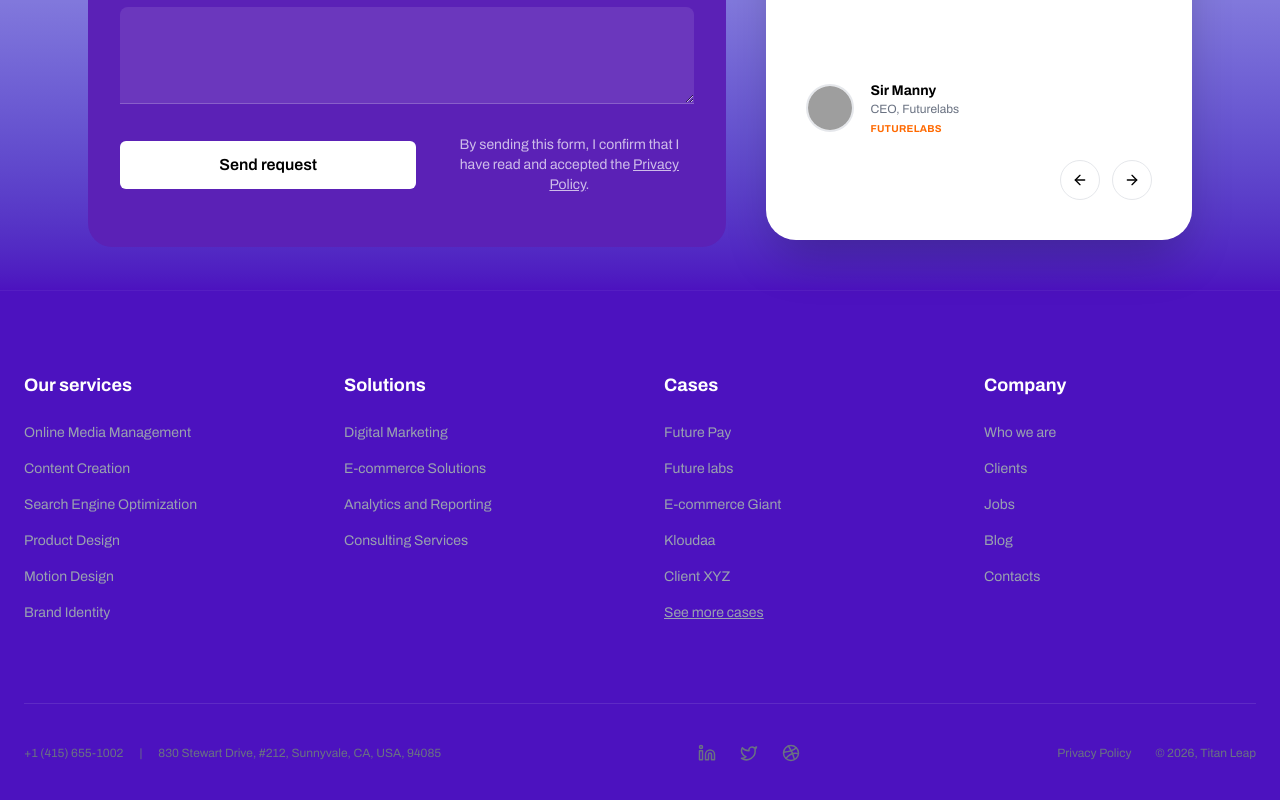
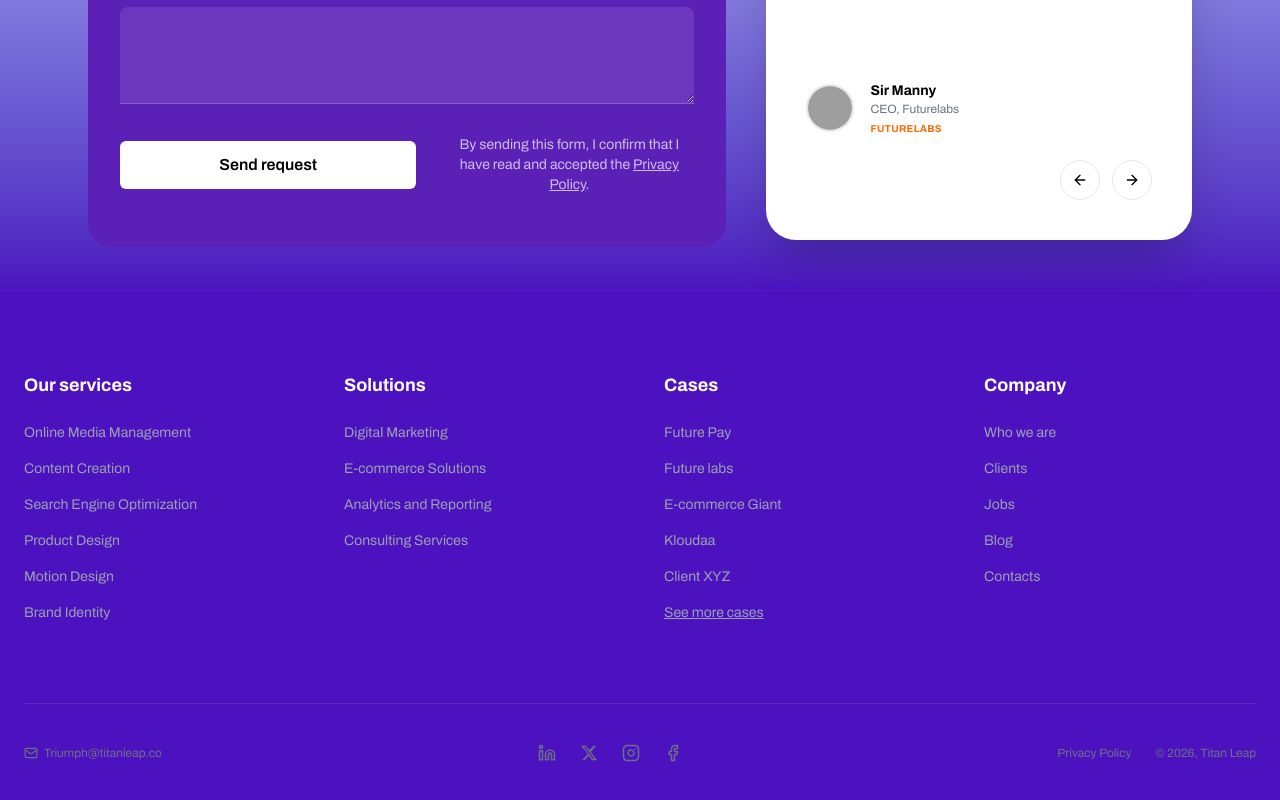
Before and after one commit to Femi-Benjamin/Titan-leap, a React (Vite) app: page / in a window 1280 px wide. Shown: the part 5487-6287 px from the top of the page. Built offline with nearby package versions, Linux system fonts and the light colour scheme; grey boxes are pictures that could not be loaded.

Commit message:
feat: add new Footer component and Portfolio page with animated statistics

```diff
--- a/src/Layouts/Footer.tsx
+++ b/src/Layouts/Footer.tsx
@@ -1,5 +1,18 @@
 import React from "react";
-import { Linkedin, Twitter, Dribbble } from "lucide-react";
+import { Linkedin, Instagram, Facebook, Mail } from "lucide-react";
+
+// X (Twitter) SVG icon since lucide-react's Twitter icon is the old bird logo
+const XIcon = ({ size = 18 }: { size?: number }) => (
+  <svg
+    width={size}
+    height={size}
+    viewBox="0 0 24 24"
+    fill="currentColor"
+    aria-hidden="true"
+  >
+    <path d="M18.244 2.25h3.308l-7.227 8.26 8.502 11.24H16.17l-4.714-6.231-5.401 6.231H2.746l7.73-8.835L1.254 2.25H8.08l4.259 5.632L18.244 2.25Zm-1.161 17.52h1.833L7.084 4.126H5.117L17.083 19.77Z" />
+  </svg>
+);
 
 const Footer: React.FC = () => {
   return (
@@ -201,20 +214,51 @@ const Footer: React.FC = () => {
 
         <div className="border-t border-white/10 pt-10 flex flex-col md:flex-row items-center justify-between gap-6 text-xs text-gray-500">
           <div className="flex items-center gap-4 order-2 md:order-1">
-            <span>+1 (415) 655-1002</span>
-            <span className="hidden md:inline">|</span>
-            <span>830 Stewart Drive, #212, Sunnyvale, CA, USA, 94085</span>
+            <a
+              href="mailto:Triumph@titanleap.co"
+              className="hover:text-accent-yellow transition-colors flex items-center gap-1.5"
+            >
+              <Mail size={14} />
+              <span>Triumph@titanleap.co</span>
+            </a>
           </div>
 
           <div className="flex items-center gap-6 order-1 md:order-2">
-            <a href="#" className="hover:text-white transition-colors">
+            <a
+              href="https://www.linkedin.com/company/100059033/admin/dashboard/"
+              target="_blank"
+              rel="noopener noreferrer"
+              className="hover:text-white transition-colors"
+              aria-label="LinkedIn"
+            >
               <Linkedin size={18} />
             </a>
-            <a href="#" className="hover:text-white transition-colors">
-              <Twitter size={18} />
+            <a
+              href="https://x.com/Titanleapagency"
+              target="_blank"
+              rel="noopener noreferrer"
+              className="hover:text-white transition-colors"
+              aria-label="X (Twitter)"
+            >
+              <XIcon size={18} />
             </a>
-            <a href="#" className="hover:text-white transition-colors">
-              <Dribbble size={18} />
+            <a
+              href="https://www.instagram.com/titanleapagency/"
+              target="_blank"
+              rel="noopener noreferrer"
+              className="hover:text-white transition-colors"
+              aria-label="Instagram"
+            >
+              <Instagram size={18} />
+            </a>
+            <a
+              href="https://www.facebook.com/profile.php?id=61586492704181"
+              target="_blank"
+              rel="noopener noreferrer"
+              className="hover:text-white transition-colors"
+              aria-label="Facebook"
+            >
+              <Facebook size={18} />
             </a>
           </div>
 
--- a/src/Pages/Portfolio.tsx
+++ b/src/Pages/Portfolio.tsx
@@ -79,7 +79,8 @@ const StatItem = ({
 const cases = [
   {
     client: "Kloudaa",
-    videoId: "zDrMw4qObng",
+    videoType: "drive" as const,
+    videoId: "1-O6PwdH8Sf8sEwjhRe2FdIQBHfuOQTb5",
     stats: [
       {
         value: 320,
@@ -113,6 +114,7 @@ const cases = [
   },
   {
     client: "Ship bubble",
+    videoType: "youtube" as const,
     videoId: "3IHXNbRLZRo",
     stats: [
       {
@@ -145,7 +147,8 @@ const cases = [
   },
   {
     client: "Ibom Air",
-    videoId: "yIQd2Ya0ZKI",
+    videoType: "drive" as const,
+    videoId: "1N0o5-OcsTPIIpTL8PmR6WB51vwERTQX-",
     stats: [
       {
         value: 12,
@@ -178,7 +181,8 @@ const cases = [
   },
   {
     client: "Xebit",
-    videoId: "ibJtpgC4oRM",
+    videoType: "drive" as const,
+    videoId: "1Dkolf65A7UVZx2y8b1gEemKee7P6Inye",
     stats: [
       {
         value: 320,
@@ -209,7 +213,8 @@ const cases = [
   },
   {
     client: "Idea sprint",
-    videoId: "AkhGAeLBSkg",
+    videoType: "drive" as const,
+    videoId: "11kIFv59Ky-ztM9QDw83pM3-kDWJxf-6T",
     stats: [
       {
         value: 320,
@@ -351,13 +356,22 @@ const Portfolio: React.FC = () => {
                   <iframe
                     width="100%"
                     height="100%"
-                    src={`https://www.youtube.com/embed/${item.videoId}?rel=0&modestbranding=1`}
+                    src={
+                      item.videoType === "drive"
+                        ? `https://drive.google.com/file/d/${item.videoId}/preview?autoplay=1&mute=1`
+                        : `https://www.youtube.com/embed/${item.videoId}?rel=0&modestbranding=1&autoplay=1&mute=1`
+                    }
                     title={item.client}
                     frameBorder="0"
                     allow="accelerometer; autoplay; clipboard-write; encrypted-media; gyroscope; picture-in-picture"
                     allowFullScreen
                     className="absolute inset-0 z-0"
                   ></iframe>
+
+                  {/* Overlay to hide the Google Drive pop-out icon (top-right corner) */}
+                  {/* {item.videoType === "drive" && (
+                    <div className="absolute top-0 right-0 w-16 h-10 z-20 bg-[#1a0b3c]" />
+                  )} */}
                 </div>
 
                 {/* Stats */}
```
